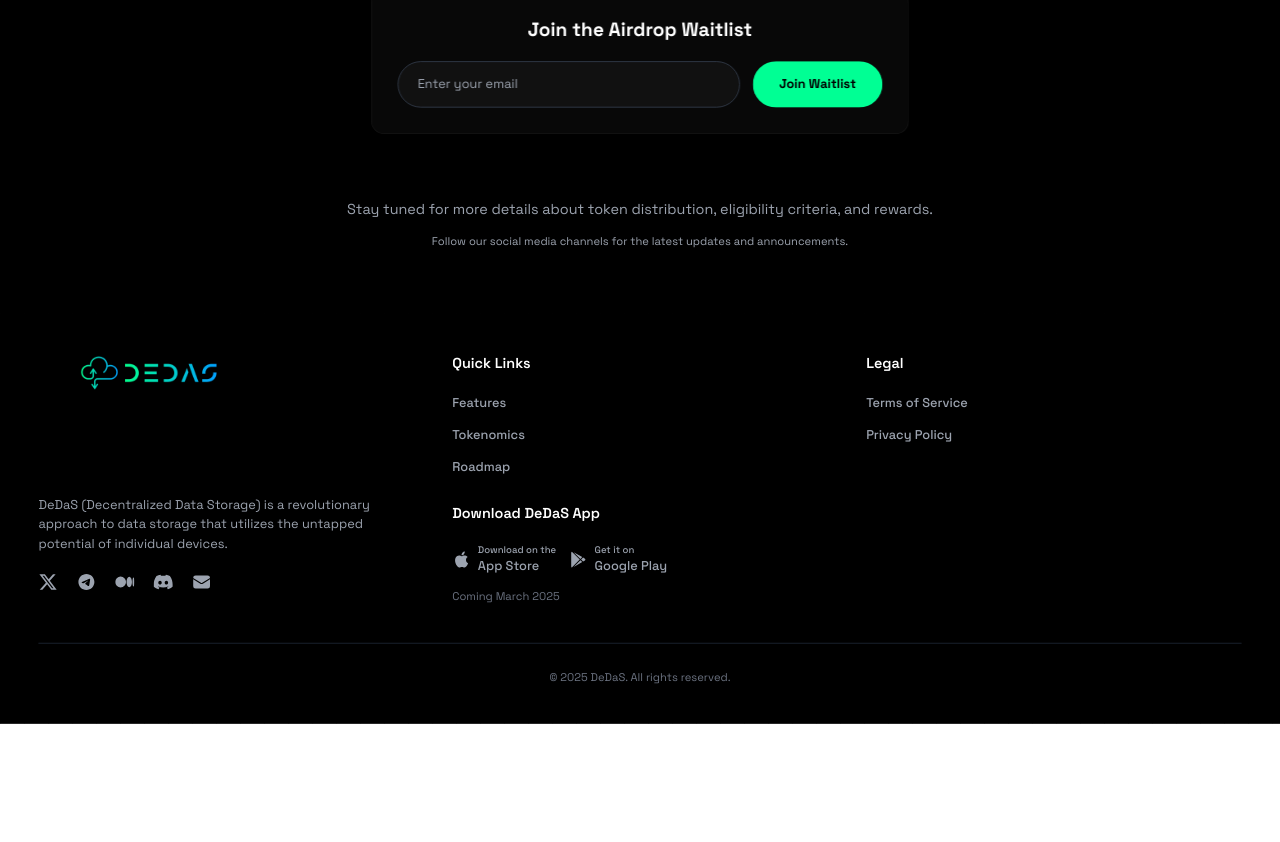
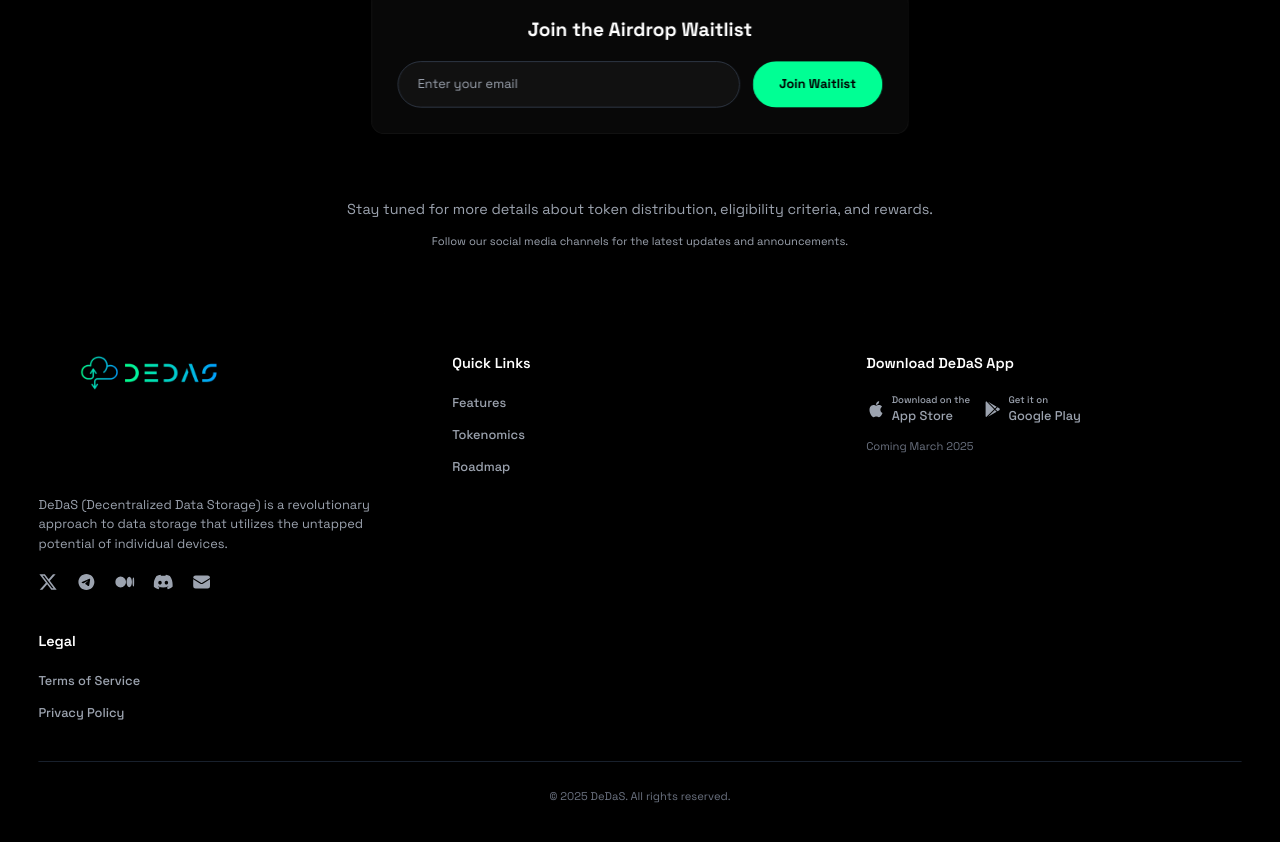
Before and after one commit to answervinod/dedas-website, a React (Vite) app: page /airdrop in a window 1280 px wide. Shown: the part 562-1404 px from the top of the page. Before the commit the page ends 1286 px from the top, so only its background shows below. Built offline with nearby package versions, Linux system fonts and the light colour scheme.

Commit message:
Reorganized footer sections to be side by side

```diff
--- a/src/components/Footer.tsx
+++ b/src/components/Footer.tsx
@@ -81,9 +81,8 @@
             </div>
           </div>
 
-          {/* Quick Links and Download */}
+          {/* Quick Links */}
           <div className="col-span-1">
-            <div className="mb-8">
             <h3 className="text-lg font-semibold mb-6">Quick Links</h3>
             <ul className="space-y-4">
               <li>
@@ -104,7 +103,8 @@
             </ul>
           </div>
 
-            <div>
+          {/* Download DeDaS App */}
+          <div className="col-span-1">
             <h3 className="text-lg font-semibold mb-6">Download DeDaS App</h3>
             <div className="space-y-4">
               <div className="flex gap-4">
@@ -136,11 +136,9 @@
               <div className="text-sm text-gray-500">Coming March 2025</div>
             </div>
           </div>
-          </div>
 
           {/* Legal Links */}
           <div className="col-span-1">
-            <div className="mb-8">
             <h3 className="text-lg font-semibold mb-6">Legal</h3>
             <ul className="space-y-4">
               <li>
@@ -156,7 +154,6 @@
             </ul>
           </div>
         </div>
-        </div>
 
         <div className="mt-12 pt-8 border-t border-gray-800">
           <p className="text-center text-gray-500 text-sm">
```
Lines whose indentation alone changed are shown as unchanged.
